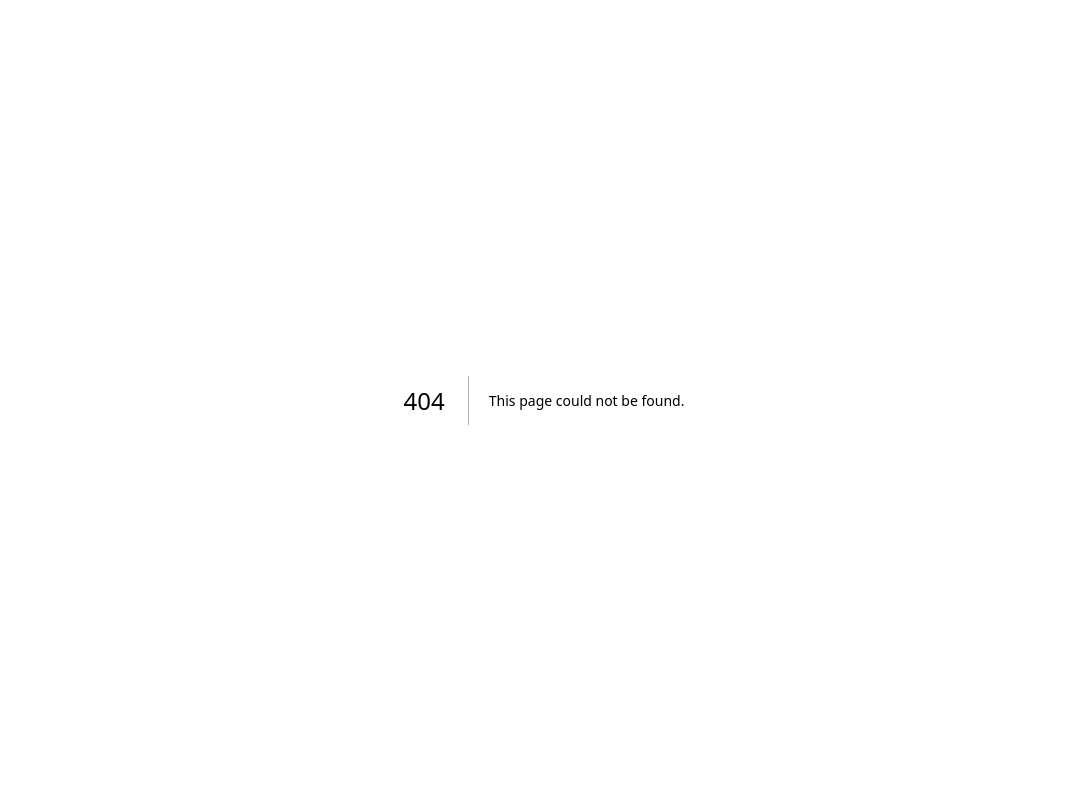
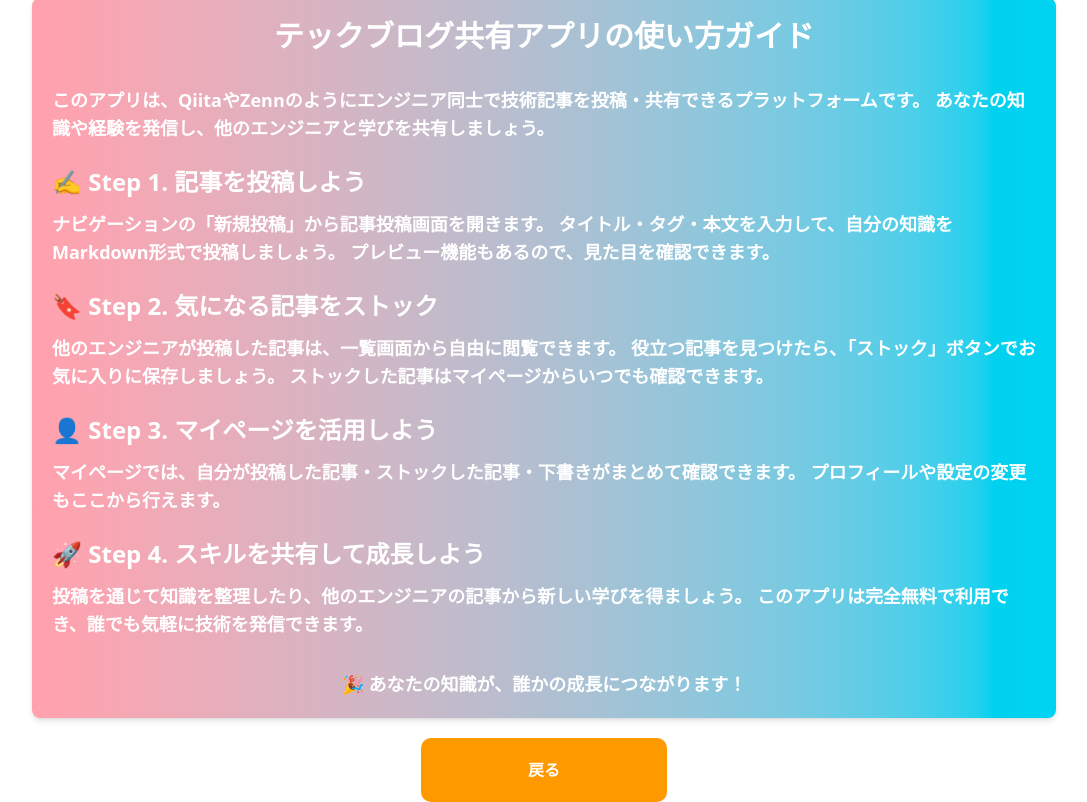
Before and after one commit to Hashimoto-Noriaki/next-article-share-app, a Next.js app: page /tutorial in a window 1280 px wide. Before the commit this address had no page. Shown: the whole page, without its empty margins (96-1183 px from the left). Built offline with nearby package versions, Linux system fonts and the light colour scheme.

Commit message:
チュートリアルページ作成

```diff
--- a/src/app/(articles)/articles/page.tsx
+++ b/src/app/(articles)/articles/page.tsx
@@ -17,7 +17,7 @@ export default function ArticleList() {
           <nav>
             <ul className="flex gap-5 text-white text-lg font-bold p-10">
               <li>
-                <Link href="/guide" className="hover:text-amber-400">
+                <Link href="/tutorial" className="hover:text-amber-400">
                   利用説明
                 </Link>
               </li>
--- /dev/null
+++ b/src/app/tutorial/page.tsx
@@ -0,0 +1,50 @@
+import ArticleReturnButton from '../../shared/components/atoms/ArticleReturnButton';
+
+export default function TutorialPage() {
+  return (
+    <div className="flex flex-col items-center justify-center h-[100vh] p-6">
+      <div className="p-5 font-bold text-white rounded-md shadow-md max-w-5xl w-full bg-gradient-to-r from-rose-300 to-cyan-400">
+        <h1 className="text-3xl font-bold mb-8 text-center">
+          テックブログ共有アプリの使い方ガイド
+        </h1>
+
+        <p className="text-lg mb-6">
+          このアプリは、QiitaやZennのようにエンジニア同士で技術記事を投稿・共有できるプラットフォームです。
+          あなたの知識や経験を発信し、他のエンジニアと学びを共有しましょう。
+        </p>
+        <h2 className="text-2xl font-semibold mb-3">✍️ Step 1. 記事を投稿しよう</h2>
+        <p className="text-lg mb-6">
+          ナビゲーションの「新規投稿」から記事投稿画面を開きます。
+          タイトル・タグ・本文を入力して、自分の知識をMarkdown形式で投稿しましょう。
+          プレビュー機能もあるので、見た目を確認できます。
+        </p>
+
+        <h2 className="text-2xl font-semibold mb-3">🔖 Step 2. 気になる記事をストック</h2>
+        <p className="text-lg mb-6">
+          他のエンジニアが投稿した記事は、一覧画面から自由に閲覧できます。
+          役立つ記事を見つけたら、「ストック」ボタンでお気に入りに保存しましょう。
+          ストックした記事はマイページからいつでも確認できます。
+        </p>
+
+        <h2 className="text-2xl font-semibold mb-3">👤 Step 3. マイページを活用しよう</h2>
+        <p className="text-lg mb-6">
+          マイページでは、自分が投稿した記事・ストックした記事・下書きがまとめて確認できます。
+          プロフィールや設定の変更もここから行えます。
+        </p>
+
+        <h2 className="text-2xl font-semibold mb-3">🚀 Step 4. スキルを共有して成長しよう</h2>
+        <p className="text-lg mb-6">
+          投稿を通じて知識を整理したり、他のエンジニアの記事から新しい学びを得ましょう。
+          このアプリは完全無料で利用でき、誰でも気軽に技術を発信できます。
+        </p>
+
+        <div className="text-center mt-8">
+          <p className="font-semibold text-lg">
+            🎉 あなたの知識が、誰かの成長につながります！
+          </p>
+        </div>
+      </div>
+      <ArticleReturnButton>戻る</ArticleReturnButton>
+    </div>
+  );
+}
--- /dev/null
+++ b/src/shared/components/atoms/ArticleReturnButton.tsx
@@ -0,0 +1,21 @@
+'use client';
+
+import { ReactNode, ButtonHTMLAttributes } from 'react';
+import { useRouter } from 'next/navigation'
+
+type PropsType = {
+  children: ReactNode;
+} & ButtonHTMLAttributes<HTMLButtonElement>;
+
+export default function ArticleReturnButton({ children, ...props }: PropsType) {
+  const router = useRouter()
+  return (
+    <button
+        onClick={()=> router.push('/articles')}
+        className="w-[20%] bg-amber-500 text-white  font-semibold rounded-lg p-5 mt-5 hover:bg-amber-400"
+        {...props}
+    >
+        {children}
+    </button>
+  );
+}
```
